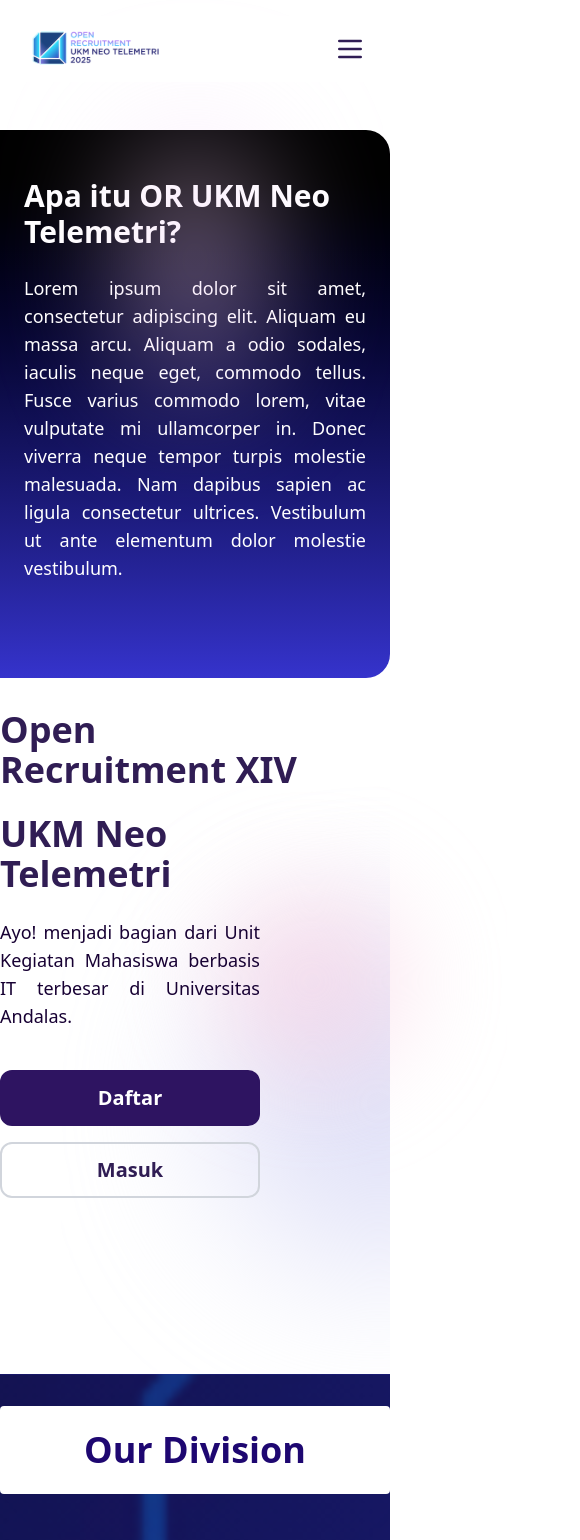
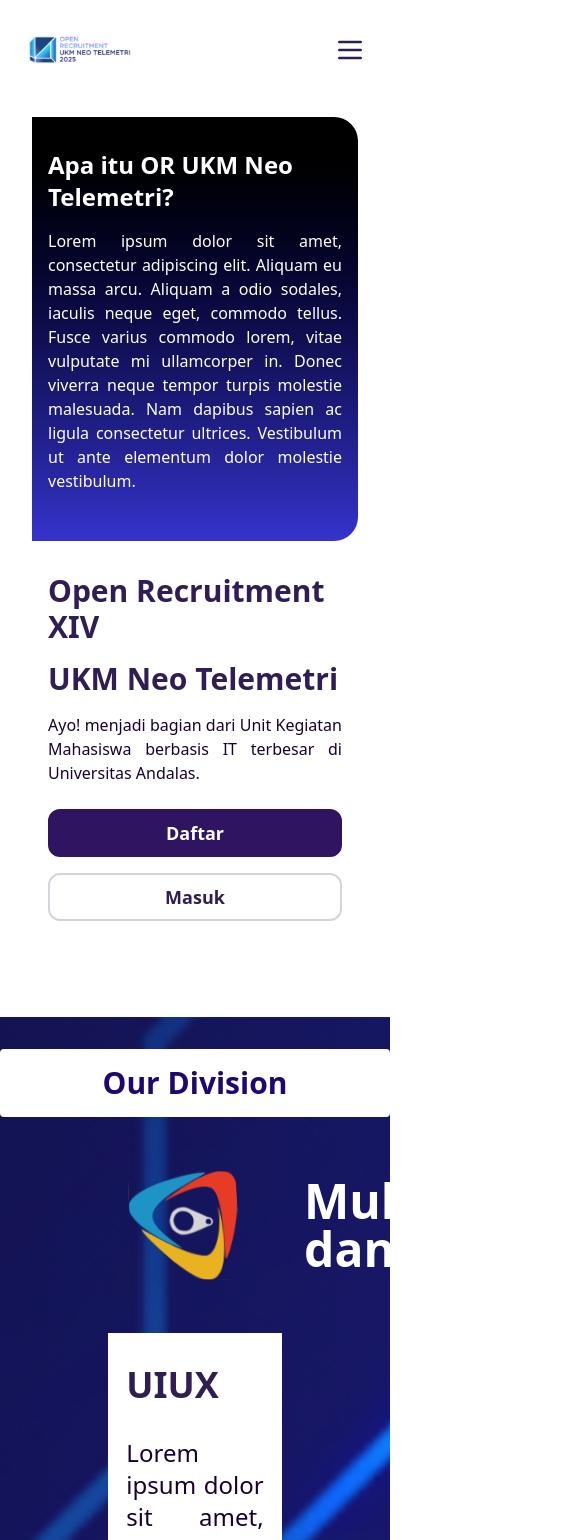
Before and after one commit to Neotelemetri-2024/OR14-front-end, a React (Vite) app: page / in a window 390 px wide. Shown: the top 1540 px of the page, 580 px wide, since content can reach past the window. Built offline with nearby package versions, Linux system fonts and the light colour scheme.

Commit message:
Auth Page + Minimal Routing done

```diff
--- a/src/Components/DivisionComponent.jsx
+++ b/src/Components/DivisionComponent.jsx
@@ -1,5 +1,4 @@
 import { AnimatePresence, motion } from "framer-motion";
-import PropTypes from "prop-types";
 import { useState } from "react";
 import { FaAngleLeft, FaAngleRight } from "react-icons/fa";
 
@@ -126,9 +125,4 @@
     )
 }
 
-DivisionComponent.propTypes = {
-    division: PropTypes.string.isRequired,
-    logo: PropTypes.string
-}
-
 export default DivisionComponent;
--- a/src/pages/Landing.jsx
+++ b/src/pages/Landing.jsx
@@ -1,14 +1,17 @@
 import { useEffect } from "react";
 import { useState } from "react";
+import { FaFacebook, FaInstagram, FaTiktok, FaTwitter } from "react-icons/fa";
 import DivisionComponent from "../Components/DivisionComponent";
 import ProjectComponent from "../Components/ProjectComponent";
 import AchievementComponent from "../Components/AchievementComponent";
-import { FaFacebook, FaInstagram, FaTiktok, FaTwitter } from "react-icons/fa";
+import { useNavigate } from "react-router-dom";
 
 const Landing = () => {
     const [isMenuOpen, setIsMenuOpen] = useState(false);
     const [activeSection, setActiveSection] = useState("home");
     const [isScrolled, setIsScrolled] = useState(false);
+
+    const navigate = useNavigate();
 
     useEffect(() => {
         const handleResize = () => {
@@ -55,13 +58,17 @@
 
     const scrollToSection = (section) => {
         document.getElementById(section)?.scrollIntoView({ behavior: "smooth" });
+        // Close mobile menu after clicking a section
+        if (isMenuOpen) {
+            setIsMenuOpen(false);
+        }
     };
 
     return (
-        <div className="pt-4 relative" id="home">
+        <div className="pt-4 relative w-full overflow-x-hidden" id="home">
             {/* Navbar */}
-            <nav className={`sticky top-0 flex flex-row justify-between items-center px-4 md:px-8 mb-12 lg:mb-20 bg-white w-full ${isScrolled ? "drop-shadow-md" : ""} z-10`}>
-                <img src="/images/or14.svg" className="w-40 lg:w-56" />
+            <nav className={`sticky top-0 flex flex-row justify-between items-center px-4 md:px-8 mb-8 md:mb-12 lg:mb-20 bg-white w-full ${isScrolled ? "drop-shadow-md" : ""} z-10 py-2`}>
+                <img src="/images/or14.svg" className="w-32 md:w-40 lg:w-56" alt="Logo" />
 
                 {/* Desktop Navigation */}
                 <div className="hidden lg:flex flex-row justify-between items-center gap-4 lg:gap-8 text-lg lg:text-xl font-semibold">
@@ -77,9 +84,9 @@
                     ))}
                 </div>
 
-                {/* Burger Menu Button for Mobile */}
+                {/* Burger Menu Button Mobile */}
                 <button
-                    className="lg:hidden text-secondary p-2 hover:cursor-pointer hover:bg-gray-200"
+                    className="lg:hidden text-secondary p-2 hover:cursor-pointer hover:bg-gray-200 focus:outline-none"
                     onClick={toggleMenu}
                     aria-label="Toggle Menu"
                 >
@@ -94,7 +101,7 @@
 
                 {/* Mobile Menu */}
                 {isMenuOpen && (
-                    <div className="lg:hidden absolute top-full right-0 mt-2 bg-white shadow-lg rounded-lg z-50 w-64">
+                    <div className="lg:hidden fixed top-20 right-0 mt-2 bg-white shadow-lg rounded-lg z-50 w-64 max-w-full">
                         <div className="flex flex-col p-4 gap-3">
                             {["home", "division", "projects", "achievements", "about"].map((section) => (
                                 <button
@@ -112,25 +119,25 @@
             </nav>
 
             {/* Home */}
-            <section className="flex flex-col md:flex-row items-center mb-20 pb-24">
+            <section className="flex flex-col md:flex-row items-center mb-12 md:mb-20 pb-12 md:pb-24 lg:px-0 px-8">
                 {/* Landing Page Card */}
-                <div className="rounded-r-3xl px-6 md:px-12 pt-12 pb-24 md:pb-40 bg-gradient-to-b from-black to-[#3533cc] w-full md:w-1/2">
-                    <h1 className="text-white text-3xl md:text-4xl mb-6 font-bold">Apa itu OR UKM Neo Telemetri?</h1>
-                    <p className="text-white text-lg md:text-xl font-light text-justify">Lorem ipsum dolor sit amet, consectetur adipiscing elit. Aliquam eu massa arcu. Aliquam a odio sodales, iaculis neque eget, commodo tellus. Fusce varius commodo lorem, vitae vulputate mi ullamcorper in. Donec viverra neque tempor turpis molestie malesuada. Nam dapibus sapien ac ligula consectetur ultrices. Vestibulum ut ante elementum dolor molestie vestibulum.</p>
+                <div className="rounded-r-3xl px-4 sm:px-6 md:px-12 pt-8 md:pt-12 pb-12 md:pb-24 lg:pb-40 bg-gradient-to-b from-black to-[#3533cc] w-full md:w-1/2">
+                    <h1 className="text-white text-2xl sm:text-3xl md:text-4xl mb-4 md:mb-6 font-bold">Apa itu OR UKM Neo Telemetri?</h1>
+                    <p className="text-white text-base sm:text-lg md:text-xl font-light text-justify">Lorem ipsum dolor sit amet, consectetur adipiscing elit. Aliquam eu massa arcu. Aliquam a odio sodales, iaculis neque eget, commodo tellus. Fusce varius commodo lorem, vitae vulputate mi ullamcorper in. Donec viverra neque tempor turpis molestie malesuada. Nam dapibus sapien ac ligula consectetur ultrices. Vestibulum ut ante elementum dolor molestie vestibulum.</p>
                 </div>
 
                 {/* Landing Page Title */}
-                <div className="w-full lg:w-1/2 flex flex-col justify-start mt-8 md:mt-0 md:ml-8 lg:ml-16">
-                    <h1 className="text-secondary text-4xl md:text-5xl font-bold sm:mb-4 mb-6 md:mb-12 max-w-4/5">Open Recruitment XIV</h1>
-                    <h1 className="text-secondary text-4xl md:text-5xl font-bold mb-6 md:mb-12 max-w-4/5">UKM Neo Telemetri</h1>
-                    <p className="text-tertiary text-lg md:text-xl font-regular text-justify mb-10 md:mb-16 max-w-2/3">
+                <div className="w-full lg:w-1/2 flex flex-col justify-start mt-8 md:mt-0 md:ml-4 lg:ml-16 px-4 md:px-0">
+                    <h1 className="text-secondary text-3xl sm:text-4xl md:text-5xl font-bold mb-4 md:mb-6 lg:mb-12">Open Recruitment XIV</h1>
+                    <h1 className="text-secondary text-3xl sm:text-4xl md:text-5xl font-bold mb-4 md:mb-6 lg:mb-12">UKM Neo Telemetri</h1>
+                    <p className="text-tertiary text-base sm:text-lg md:text-xl font-regular text-justify mb-6 md:mb-10 lg:mb-16 lg:max-w-1/2">
                         Ayo! menjadi bagian dari Unit Kegiatan Mahasiswa berbasis IT terbesar di Universitas Andalas.
                     </p>
-                    <div className="flex flex-col md:flex-row gap-4 justify-between items-center max-w-2/3">
-                        <button className="w-full md:w-auto border-2 px-8 md:px-12 py-3 border-primary text-white bg-primary rounded-xl text-xl md:text-2xl font-semibold hover:bg-white hover:text-primary hover:cursor-pointer transition duration-300">
+                    <div className="flex flex-col sm:flex-row gap-4 lg:justify-between justify-evenly items-center lg:max-w-1/2">
+                        <button className="w-full sm:w-auto border-2 px-6 sm:px-8 md:px-12 py-2 md:py-3 border-primary text-white bg-primary rounded-xl text-lg sm:text-xl md:text-2xl font-semibold hover:bg-white hover:text-primary hover:cursor-pointer transition duration-300" onClick={() => navigate("/auth?mode=register")}>
                             Daftar
                         </button>
-                        <button className="w-full md:w-auto border-2 px-8 md:px-12 py-3 border-gray-300 text-secondary rounded-xl text-xl md:text-2xl font-semibold hover:bg-gray-300 hover:text-secondary hover:cursor-pointer transition duration-300">
+                        <button className="w-full sm:w-auto border-2 px-6 sm:px-8 md:px-12 py-2 md:py-3 border-gray-300 text-secondary rounded-xl text-lg sm:text-xl md:text-2xl font-semibold hover:bg-gray-300 hover:text-secondary hover:cursor-pointer transition duration-300" onClick={() => navigate("/auth?mode=login")}>
                             Masuk
                         </button>
                     </div>
@@ -138,9 +145,9 @@
             </section>
 
             {/* Division Section */}
-            <section className="w-full bg-[url('/assets/bg.svg')] bg-cover bg-center bg-no-repeat py-8 pb-40" id="division">
-                <div className="flex flex-col items-center w-full bg-white py-6 rounded-sm">
-                    <h1 className="text-[#1E0771] text-4xl md:text-5xl font-bold">
+            <section className="w-full bg-[url('/assets/bg.svg')] bg-cover bg-center bg-no-repeat py-8 pb-20 md:pb-40" id="division">
+                <div className="flex flex-col items-center w-full bg-white py-4 md:py-6 rounded-sm">
+                    <h1 className="text-[#1E0771] text-3xl sm:text-4xl md:text-5xl font-bold">
                         Our Division
                     </h1>
                 </div>
@@ -149,48 +156,48 @@
 
             {/* Projects Section */}
             <section className="w-full bg-white py-8" id="projects">
-                <div className="flex flex-col items-center w-full bg-[#1e1d75] py-6 mb-8">
-                    <h1 className="text-white text-4xl md:text-5xl font-bold">
+                <div className="flex flex-col items-center w-full bg-[#1e1d75] py-4 md:py-6 mb-8">
+                    <h1 className="text-white text-3xl sm:text-4xl md:text-5xl font-bold">
                         Our Latest Projects
                     </h1>
                 </div>
-                <div>
+                <div className="px-4 md:px-0">
                     <ProjectComponent />
                 </div>
             </section>
 
             {/* Achievements Section */}
-            <section id="achievements" className="w-full mb-32">
-                <div className="flex flex-col items-center w-full bg-[#1e1d75] py-6 my-12">
-                    <h1 id="achievements" className="text-white text-4xl md:text-5xl font-bold">
+            <section id="achievements" className="w-full mb-16 md:mb-32">
+                <div className="flex flex-col items-center w-full bg-[#1e1d75] py-4 md:py-6 my-8 md:my-12">
+                    <h1 className="text-white text-3xl sm:text-4xl md:text-5xl font-bold">
                         Our Achievements
                     </h1>
                 </div>
-                <div>
+                <div className="px-4 md:px-0">
                     <AchievementComponent />
                 </div>
             </section>
 
             {/* Jumbotron */}
-            <section id="jumbotron" className="bg-[url('/assets/bg.svg')] bg-cover bg-center bg-no-repeat py-40 flex flex-col items-center justify-center gap-16">
-                <h1 className="text-white text-4xl font-bold text-center">
+            <section id="jumbotron" className="bg-[url('/assets/bg.svg')] bg-cover bg-center bg-no-repeat py-20 md:py-40 flex flex-col items-center justify-center gap-8 md:gap-16 px-4 md:px-0">
+                <h1 className="text-white text-2xl sm:text-3xl md:text-4xl font-bold text-center px-4">
                     Tertarik untuk menjadi bagian dari UKM Neo Telemetri?
                 </h1>
-                <button className="border-2 border-white px-16 py-6 text-3xl bg-white rounded-2xl font-bold hover:cursor-pointer hover:bg-gray-300 hover:scale-105 transition duration-300">
+                <button className="border-2 border-white px-8 sm:px-12 md:px-16 py-3 sm:py-4 md:py-6 text-xl sm:text-2xl md:text-3xl bg-white rounded-2xl font-bold hover:cursor-pointer hover:bg-gray-300 hover:scale-105 transition duration-300">
                     Daftar Sekarang!
                 </button>
             </section>
 
             {/* Footer */}
-            <section id="about" className="bg-quarterary flex flex-col-reverse lg:grid lg:grid-cols-2 py-48 px-6 md:px-12 lg:px-48 gap-8">
+            <section id="about" className="bg-quarterary flex flex-col-reverse lg:grid lg:grid-cols-2 py-24 md:py-48 px-6 md:px-12 lg:px-48 gap-8">
                 {/* Kiri - Logo & Alamat */}
                 <div className="flex flex-col gap-8 text-center lg:text-left w-full max-w-lg mx-auto">
-                    <img src="/images/neowhite.svg" className="w-56 mx-auto lg:mx-0" />
-                    <p className="text-white lg:text-justify lg:max-w-1/2">
+                    <img src="/images/neowhite.svg" className="w-40 md:w-56 mx-auto lg:mx-0" alt="Neo Logo" />
+                    <p className="text-white lg:text-justify">
                         Neo Telemetri, Lt. 2, Gedung Pusat Kegiatan Mahasiswa, Universitas Andalas, Kota Padang, Sumatera Barat, Indonesia.
                     </p>
                     {/* Sosial Media */}
-                    <div className="flex justify-center lg:justify-start gap-3">
+                    <div className="flex justify-center lg:justify-start gap-3 flex-wrap">
                         <button className="bg-white rounded-full p-2 size-10 flex items-center justify-center hover:bg-gray-300 transition">
                             <FaInstagram className="text-xl text-quarterary" />
                         </button>
@@ -215,7 +222,7 @@
                     </div>
 
                     {/* Relate */}
-                    <div className="flex flex-col gap-3 ">
+                    <div className="flex flex-col gap-3">
                         <h4 className="font-bold">Relate</h4>
                         <a href="#" className="font-light hover:underline cursor-pointer">
                             Marketing Neo Telemetri
@@ -227,51 +234,44 @@
                 </div>
             </section>
 
-            {/* Background Decoration */}
-            {/* Home */}
+            {/* Background Decoration - Hidden on mobile, visible on large screens */}
             <img
                 src="/assets/bg/Ellipse19.svg"
-                alt="Decor 2"
-                className="absolute top-[0%] right-[0%]"
+                alt="Decor 1"
+                className="absolute top-[0%] right-[0%] hidden lg:block"
             />
             <img
                 src="/assets/bg/Ellipse23.svg"
                 alt="Decor 2"
-                className="absolute top-[8%] right-[0%] -z-10"
+                className="absolute top-[8%] right-[0%] -z-10 hidden lg:block"
             />
             <img
                 src="/assets/bg/Ellipse24.svg"
-                alt="Decor 2"
-                className="absolute left-[30%] top-[8%] -z-10"
+                alt="Decor 3"
+                className="absolute left-[30%] top-[8%] -z-10 hidden lg:block"
             />
-
-            {/* Projects */}
             <img
                 src="/assets/bg/Ellipse19.svg"
-                alt="Decor 2"
-                className="absolute top-[45%] right-[0%]"
+                alt="Decor 4"
+                className="absolute top-[45%] right-[0%] hidden lg:block"
             />
             <img
                 src="/assets/bg/Ellipse25.svg"
-                alt="Decor 2"
-                className="absolute top-[52%] left-[0%]"
+                alt="Decor 5"
+                className="absolute top-[52%] left-[0%] hidden lg:block"
             />
-
-            {/* Achievements */}
             <img
                 src="/assets/bg/Ellipse26.svg"
-                alt="Decor 2"
-                className="absolute top-[60%] left-[0%] -z-10"
+                alt="Decor 6"
+                className="absolute top-[60%] left-[0%] -z-10 hidden lg:block"
             />
             <img
                 src="/assets/bg/Ellipse27.svg"
-                alt="Decor 2"
-                className="absolute top-[62%] right-[0%]"
+                alt="Decor 7"
+                className="absolute top-[62%] right-[0%] hidden lg:block"
             />
-
-
         </div>
-    )
-}
+    );
+};
 
 export default Landing;
```
Also changed, not shown: src/App.jsx (+11 -1 lines), src/pages/Auth/Auth.jsx (added, +83 -0 lines), public/assets/bg/Ellipse28.svg (added), public/assets/bg/Ellipse29.svg (added), src/pages/Auth/Login.jsx (deleted).
